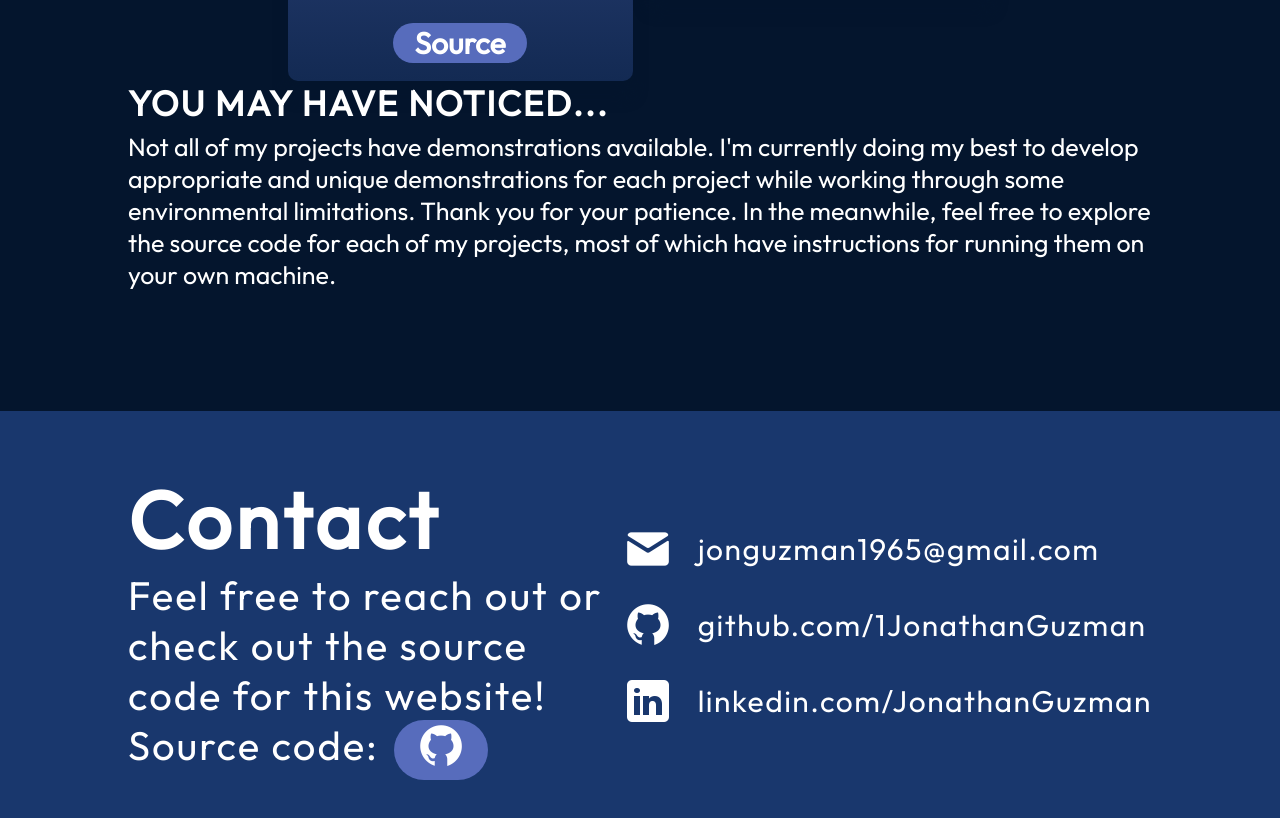
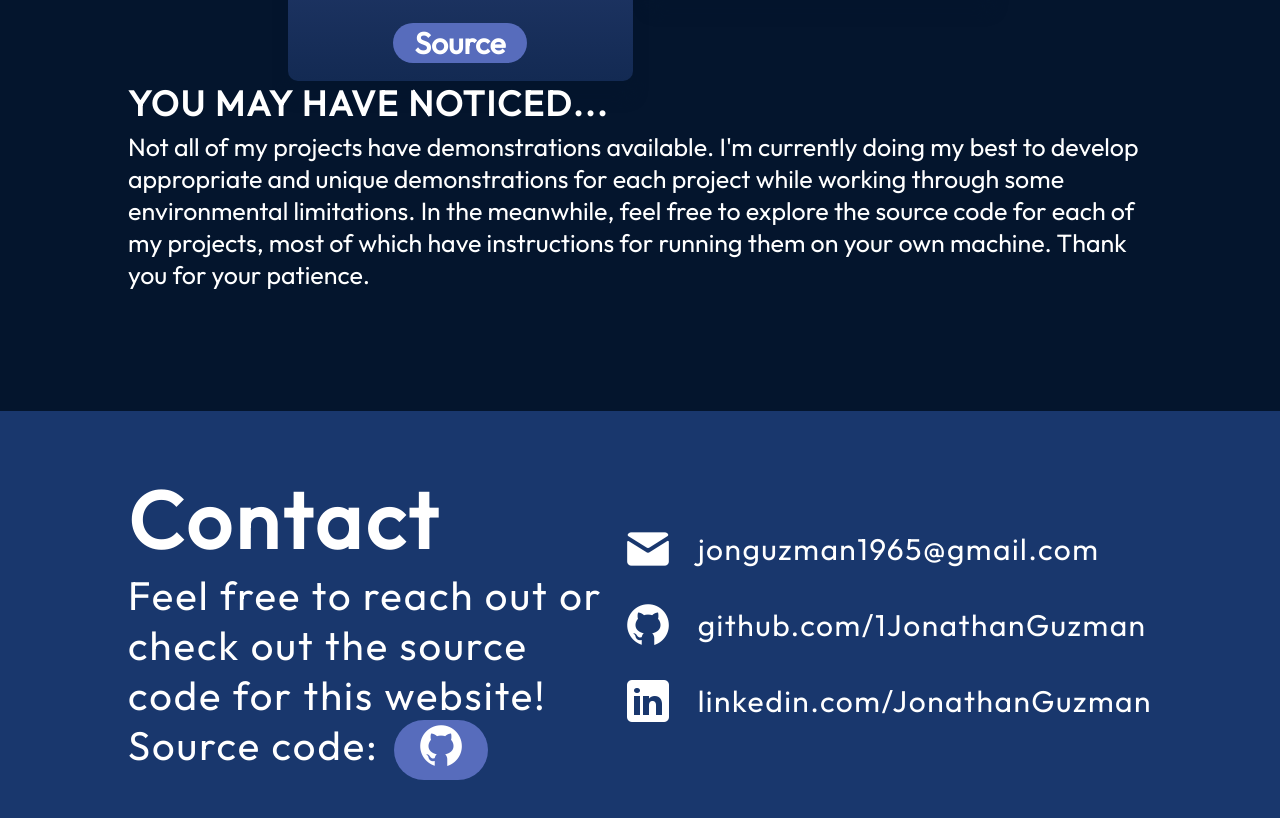
Before and after one commit to 1JonathanGuzman/MyReactWebsite, a React (Vite) app in the folder ReactPortfolio/: page / in a window 1280 px wide. Shown: the part 5380-6198 px from the top of the page. Built offline with nearby package versions, Linux system fonts and the light colour scheme.

Commit message:
Edited the text beneath the project cards.

```diff
--- a/ReactPortfolio/src/components/Projects/Projects.jsx
+++ b/ReactPortfolio/src/components/Projects/Projects.jsx
@@ -17,9 +17,9 @@ export const Projects = () => {
           <p className={styles.text}>
             Not all of my projects have demonstrations available. I'm currently doing my best
             to develop appropriate and unique demonstrations for each project while working
-            through some environmental limitations. Thank you for your patience. In the meanwhile,
-            feel free to explore the source code for each of my projects, most of which have instructions
-            for running them on your own machine.
+            through some environmental limitations. In the meanwhile, feel free to explore the
+            source code for each of my projects, most of which have instructions for running
+            them on your own machine. Thank you for your patience.
           </p>
         </div>
     </section>;
```
